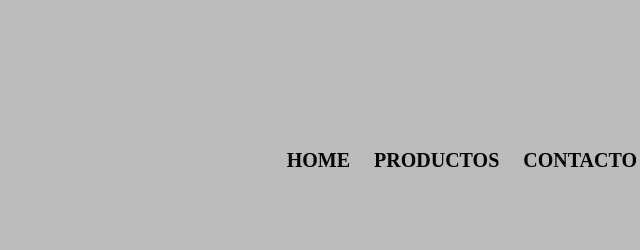
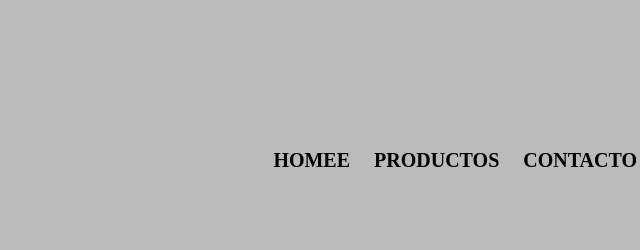
Before and after one commit to Javier359/alura-git, a plain HTML site: page index.html in a window 1280 px wide. Shown: the top 250 px of the page, 473-1113 px from the left. Drawn offline with Linux system fonts and the light colour scheme; files that its build step writes are made by us from their sources.

Commit message:
se modifico para probar

```diff
--- a/index.html
+++ b/index.html
@@ -13,7 +13,7 @@
                 <h1> <img src="imagenes/logo-definitivo.png" alt="logo"></h1>
                 <nav>
                 <ul>
-                <li><a href="index.html">Home</a></li>
+                <li><a href="index.html">Homee</a></li>
                 <li><a href="productos.html">Productos</a></li>
                 <li><a href="contacto.html">Contacto</a></li>
                 </ul>
```
